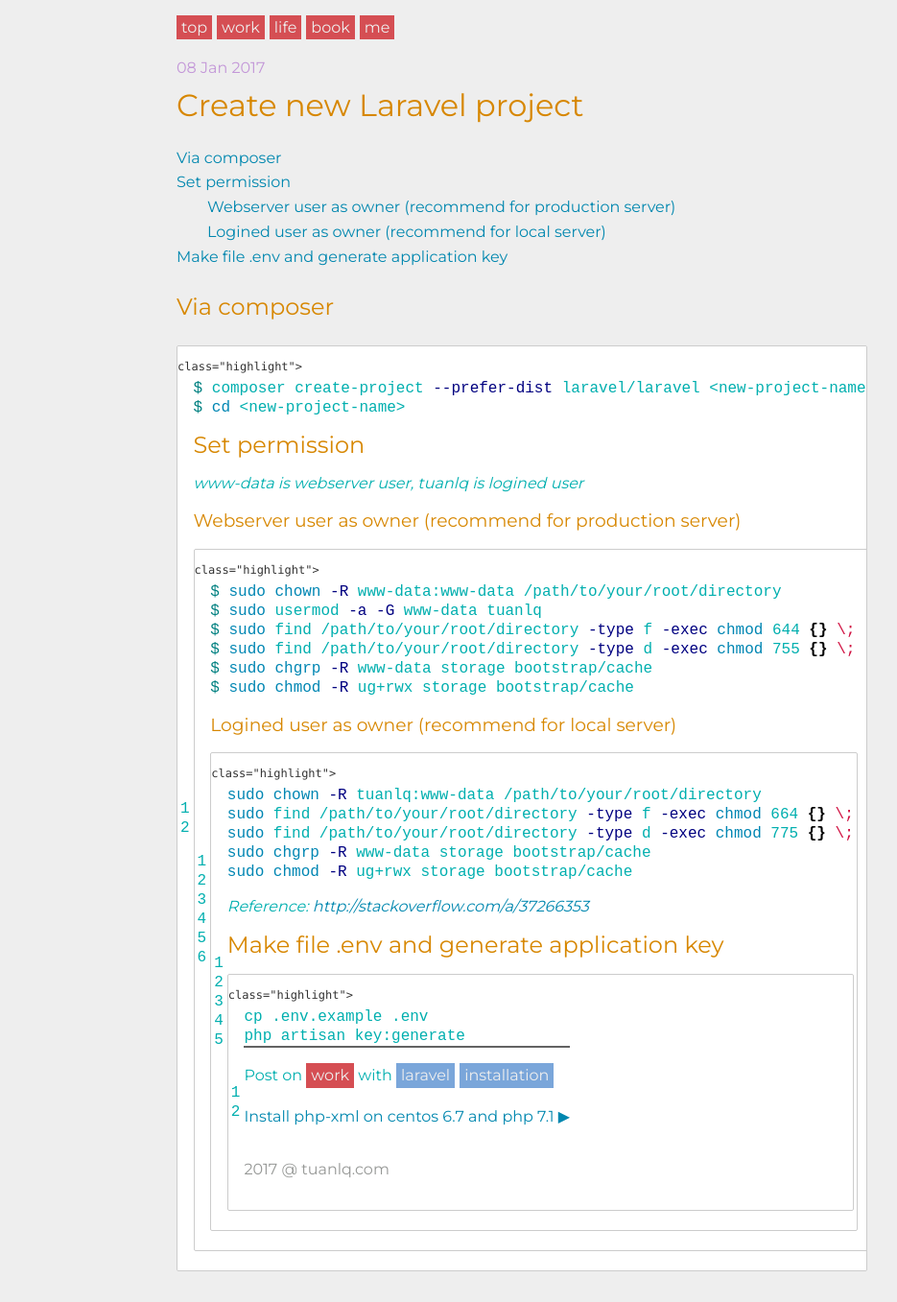
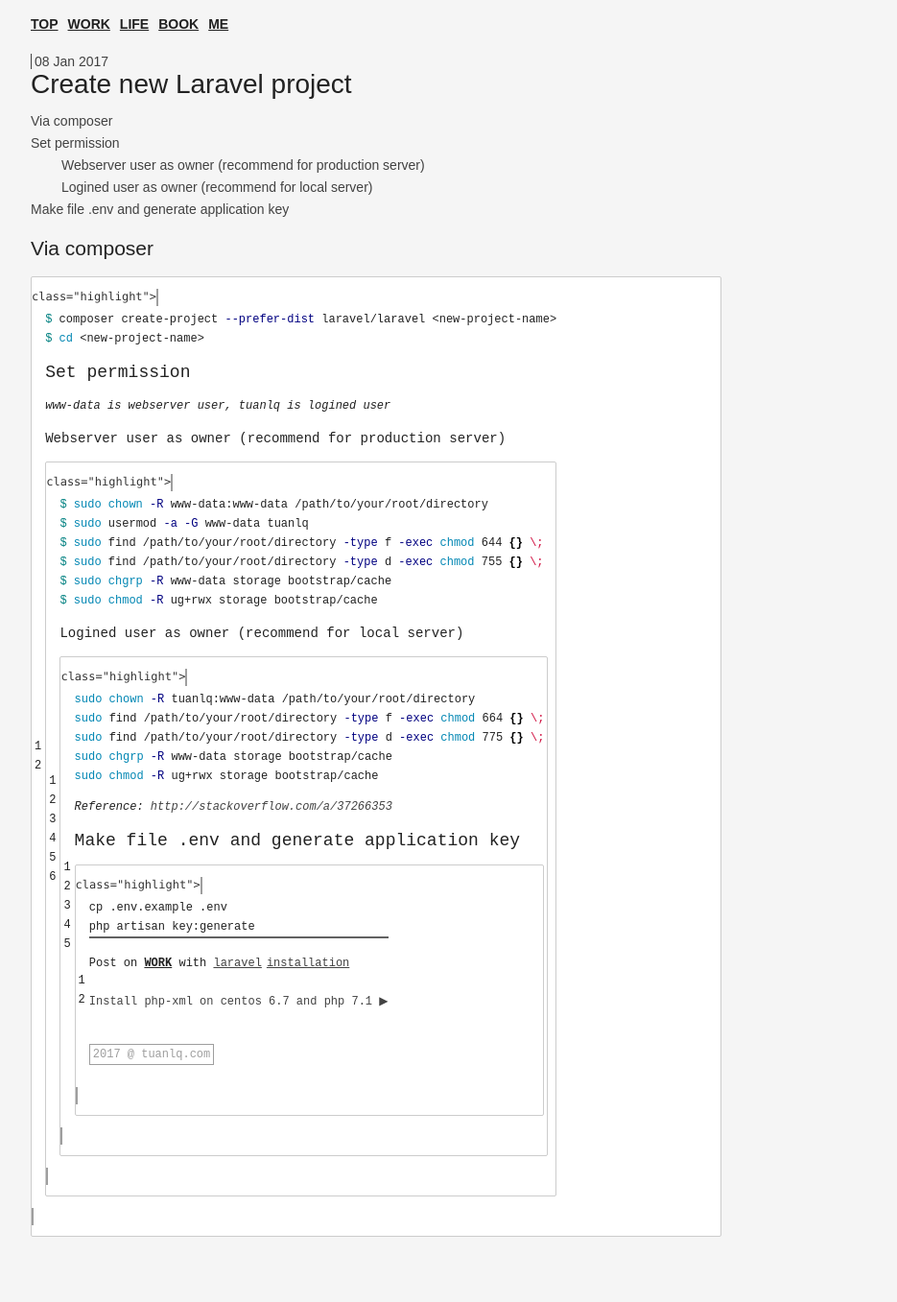
Before and after one commit to tuanle/tuanle.github.io, a Jekyll site: the page built from _posts/2017-01-08-create-new-laravel-project.md, in a window 1280 px wide. Shown: the whole page at 96% size, without its empty margins (96-1031 px from the left). Built offline with Jekyll 4.4.1, drawn with Linux system fonts in a browser that asks for light colours; after the commit the page ends 1321 px from its top, so only the background shows below that.

Commit message:
Update simple css

```diff
--- a/assets/css/main.css
+++ b/assets/css/main.css
@@ -9,12 +9,14 @@
    ========================================================================== */
 
 html, body {
-    /* font-family: 'Noto Sans', sans-serif; */
-    font-family: 'Montserrat', sans-serif;
-    font-size: 16px;
-    line-height: 1.618;
-    color: #626262;
-    background: #eeeeee;
+    font-family: Ubuntu, sans-serif;
+    font-size: 14px;
+    font-style: normal;
+    font-variant: normal;
+    font-weight: 400;
+    line-height: 23px;
+    color: #424242;
+    background: #f5f5f5;
 }
 
 /*
@@ -26,7 +28,7 @@
  */
 
 ::selection {
-    background: #b3d4fc;
+    background: #bdbdbd;
     text-shadow: none;
 }
 
@@ -77,18 +79,17 @@
 }
 
 a {
-    color: #0087af;
+    color: #424242;
     text-decoration: none;
-    cursor: pointer;
 }
 
 a:hover {
-    color: #87afd7;
+    color: #757575;
 }
 
 h1, h2, h3, h4, h5 {
     font-weight: normal;
-    color: #d78700;
+    color: #222;
 }
 
 ul, ul ul, ul ul ul, ul ul ul ul, ul ul ul ul ul {
@@ -125,37 +126,36 @@
 #container {
     width: 720px;
     max-width: 90%;
-    margin: 0 auto;
+    margin: 0 auto auto 10%;
 }
 
 header {
     margin-bottom: 16px;
 }
 
+#menu .item {
+    margin-right: 10px;
+}
+
 #menu .item a, a.category {
-    color: #eeeeee;
-    background: #d54e53;
-    padding: 3px 5px;
+    color: #212121;
+    font-weight: bold;
+    text-transform: uppercase;
+    text-decoration: underline;
 }
 
 #menu .item a:hover, a.category:hover {
-    color: #d54e53;
-    padding: 1px 3px;
-    border: 2px solid #d54e53;
-    background: none;
+    color: #616161;
 }
 
 #tags .tag a, a.tag {
-    color: #eeeeee;
-    background: #7aa6da;
-    padding: 3px 5px;
+    color: #424242;
+    text-transform: lowercase;
+    text-decoration: underline;
 }
 
 #tags .tag a:hover, a.tag:hover {
-    color: #7aa6da;
-    border: 2px solid #7aa6da;
-    padding: 1px 3px;
-    background: none;
+    color: #757575;
 }
 
 h1#title {
@@ -184,8 +184,8 @@
 }
 
 .timestamp {
-    color: #c397d8;
-    /* border-bottom: 1px solid #c397d8; */
+    border-left: 1px solid #424242;
+    padding-left: 3px;
 }
 
 #navigation {
@@ -204,9 +204,9 @@
 }
 
 footer .info {
-    color: #969896;
-    /* background: #424242;
-    padding: 3px 5px; */
+    color: #9e9e9e;
+    padding: 3px;
+    border: 1px solid #9e9e9e;
 }
 
 /*
@@ -216,12 +216,9 @@
 */
 
 code {
-    color: #00afaf;
-    font-family: 'Montserrat', sans-serif;
-    font-size: 16px;
-    /*
-    background: #bcbcbc;
-    padding: 0 3px;*/
+    color: #212121;
+    background: #9e9e9e;
+    padding: 2px;
 }
 
 .highlight .code pre {
```
